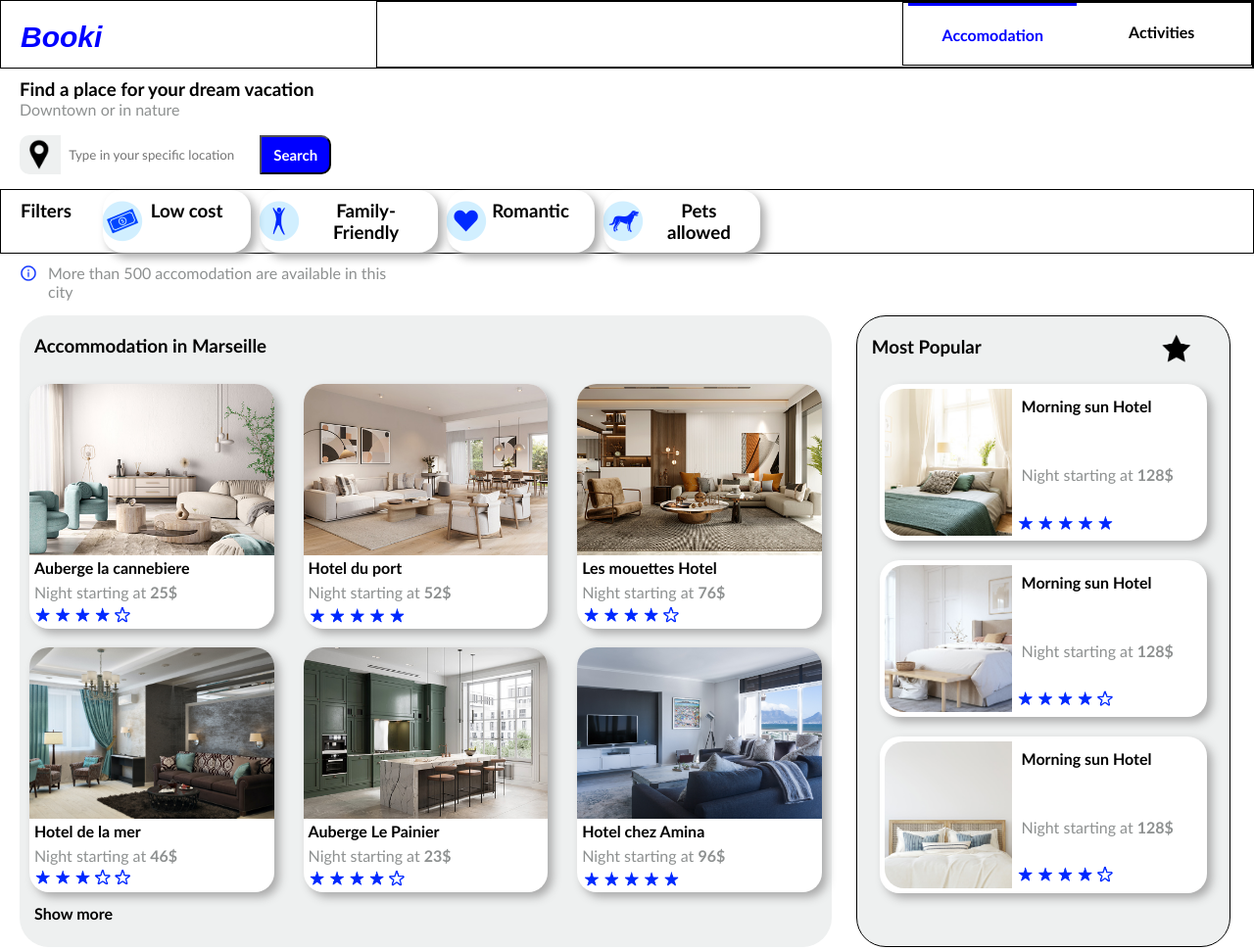
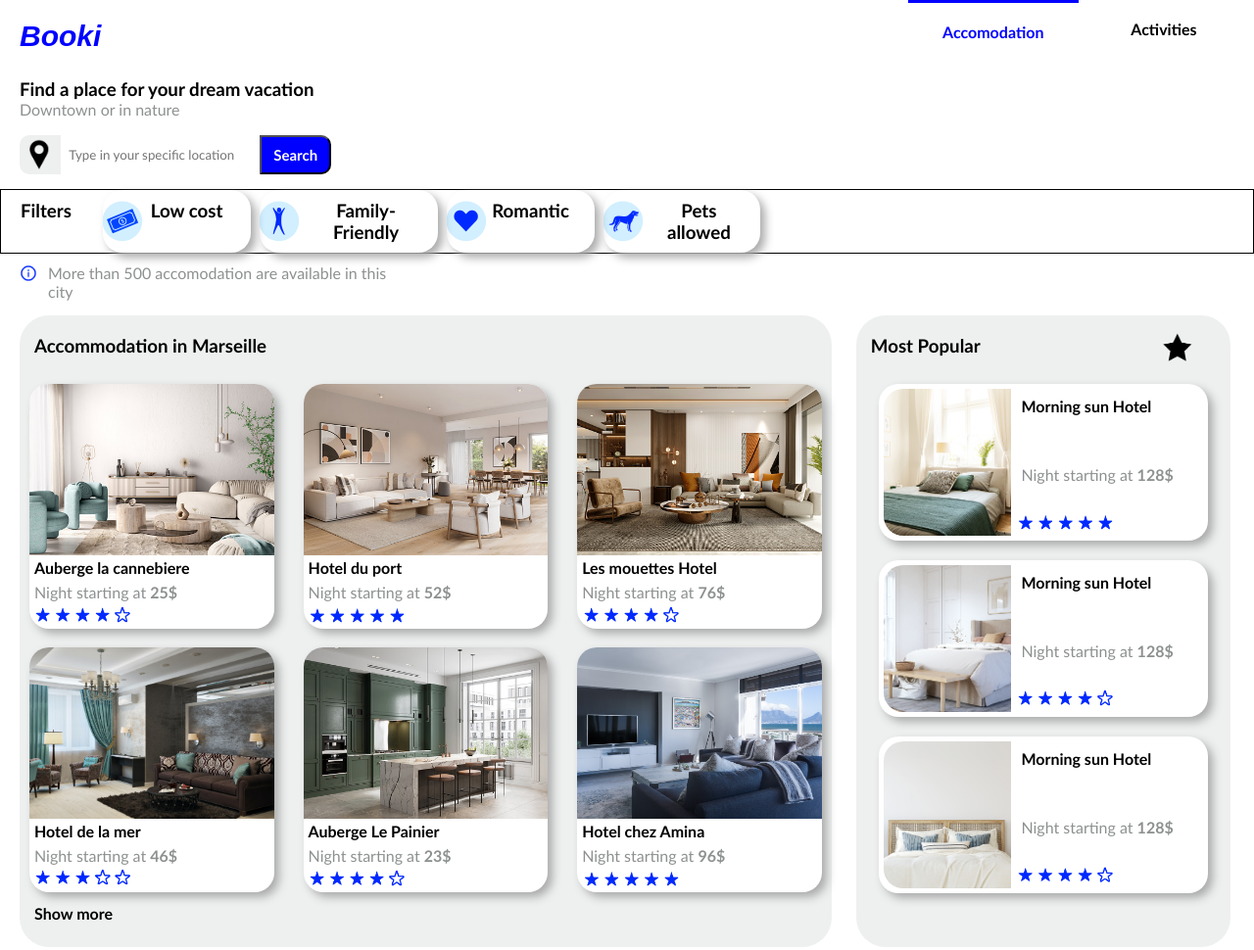
Before and after one commit to BIASO-17/Interior-Design, a plain HTML site: page index.html in a window 1280 px wide. Shown: the top 970 px of the page at 98% size. Drawn offline with Linux system fonts and the light colour scheme.

Commit message:
border removed

```diff
--- a/index.html
+++ b/index.html
@@ -8,12 +8,12 @@
     <title>Document</title>
 </head>
 <body>
-    <nav class="border" >
+    <nav class="" >
         <div id="logo" class="">
             <div class="logo">Booki</div>
         </div>
-        <div id="menu" class="border">
-            <div class="border all">
+        <div id="menu" class="">
+            <div class=" all">
                 <div class=" acco act"><a href="index.html" id="acco">Accomodation</a></div>
                 <div class=" acco"><a href="index2.html">Activities</a></div>
 
@@ -136,7 +136,7 @@
 
         <!--Most Popular-->
 
-        <div class="most-popular border">
+        <div class="most-popular ">
             <div class=" head-foot star"> <h3>
                 Most Popular
             </h3></div>
```
